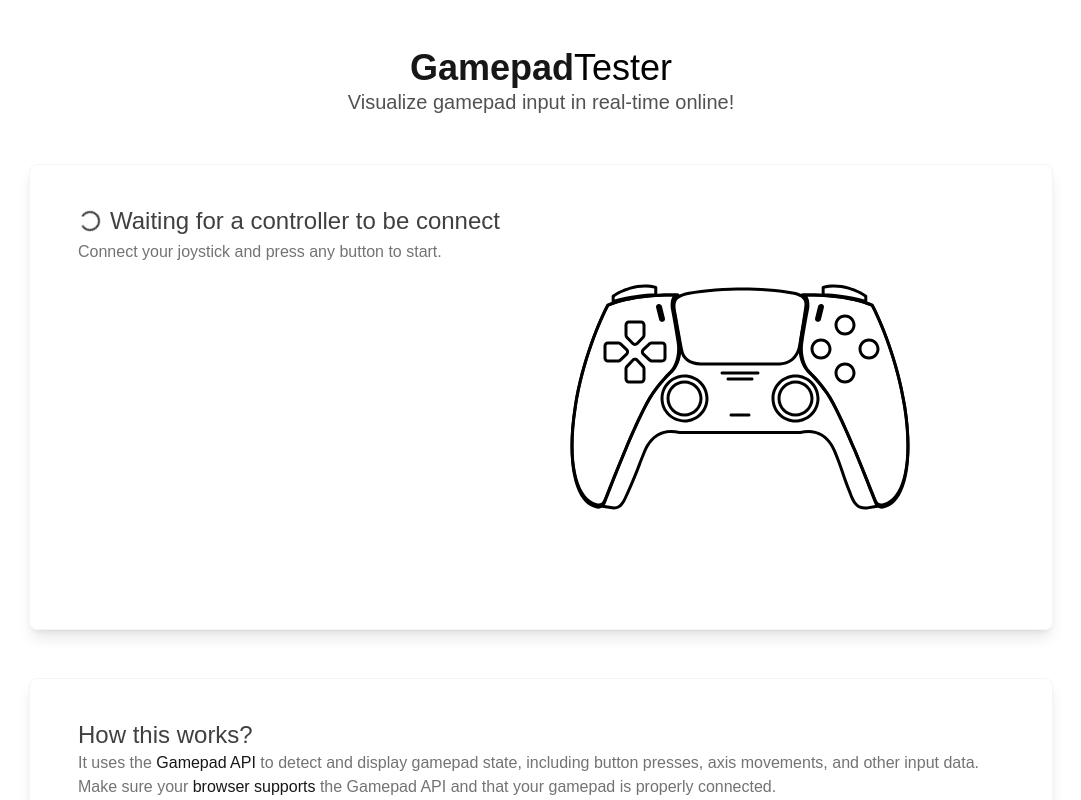
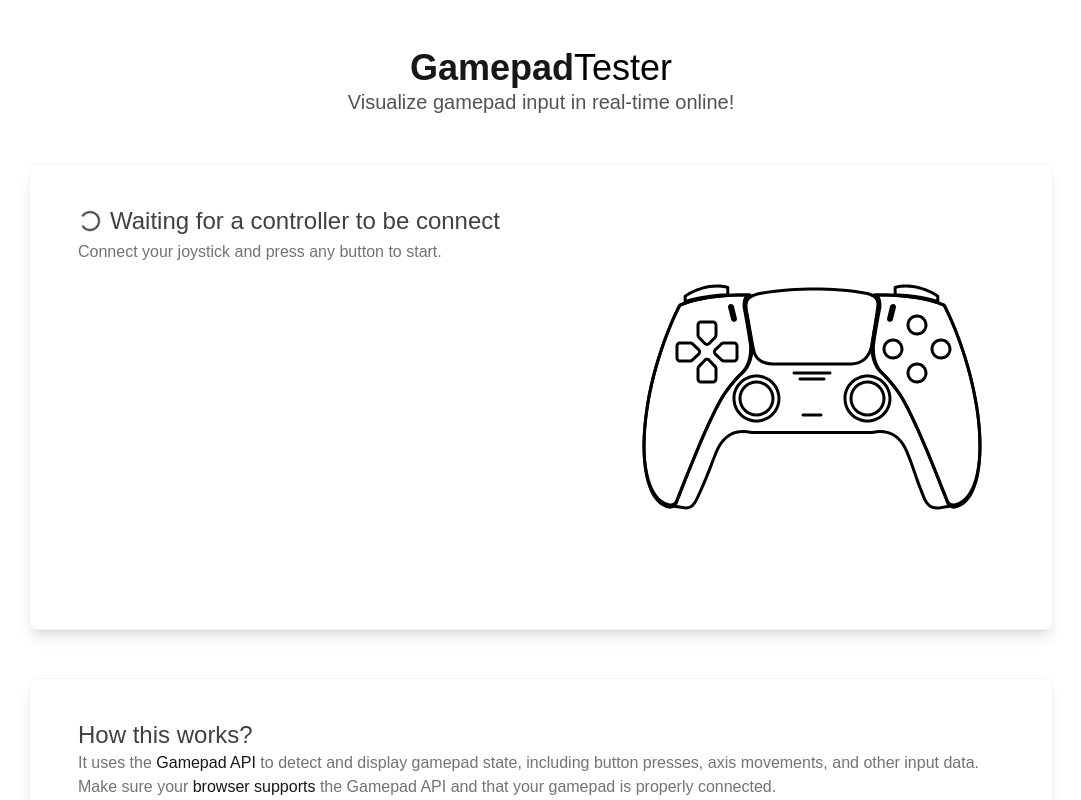
Before and after one commit to francolloveras/gamepad-tester, a React (Vite) app: page / in a window 1280 px wide. Shown: the top 800 px of the page, without its empty margins (99-1180 px from the left). Built offline with nearby package versions, Linux system fonts and the light colour scheme; a small style sheet from the web is missing.

Commit message:
Improve App main styles

```diff
--- a/src/App.tsx
+++ b/src/App.tsx
@@ -7,7 +7,7 @@ export default function App() {
   const gamepads = useGamepads()
 
   return (
-    <div className="flex items-start gap-x-12 rounded-lg border border-neutral-100 px-12 py-10 shadow-lg">
+    <div className="flex items-start justify-between gap-x-8 rounded-lg border border-neutral-100 px-12 py-10 shadow-lg">
       {gamepads.length > 0 ? <GamepadPanel gamepad={gamepads[0]} /> : <DisconnectedPanel />}
       <div className="w-96">
         <Dualsense />
```
